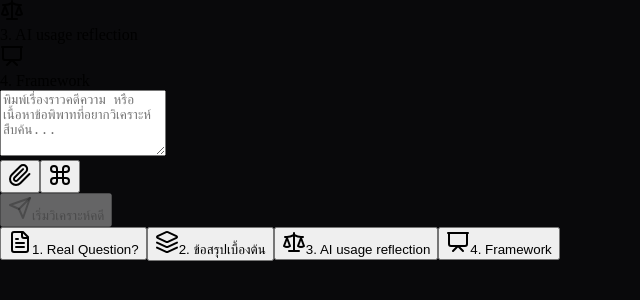
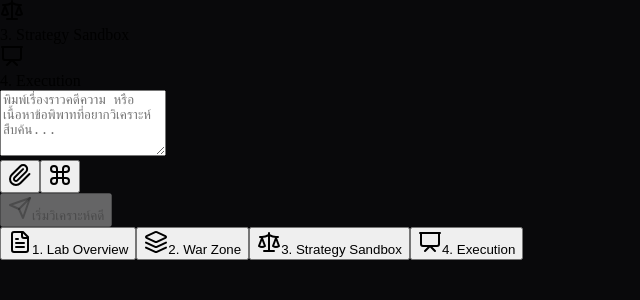
Before and after one commit to TK-ai-labtest/legal-ai-assist, a Next.js app: page / in a window 1280 px wide. Shown: the part 236-536 px from the top of the page, without its empty margins (0-640 px from the left). Built offline with nearby package versions, Linux system fonts and the light colour scheme.

Commit message:
Update page.tsx

```diff
--- a/app/page.tsx
+++ b/app/page.tsx
@@ -176,33 +176,33 @@ export default function App() {
 const commandSuggestions = [
     {
         icon: <FileText className="w-4 h-4 text-emerald-400" />,
-        label: "1. Real Question?",
-        description: "วิเคราะห์คำถามจริงของเคสและเส้นแบ่งการใช้สิทธิ 3 ฝ่ายในธุรกิจ",
-        prefix: "/real-question",
+        label: "1. Lab Overview",
+        description: "ภาพรวม new ประจำวัน + ข้อมูลเชิงสถิติ",
+        prefix: "/lab-overview",
         color: "from-emerald-500/20 to-teal-500/5 border-emerald-500/20 text-emerald-400",
         stepIndex: 1
     },
     {
         icon: <Layers className="w-4 h-4 text-amber-400" />,
-        label: "2. ข้อสรุปเบื้องต้น",
-        description: "สรุปข้อกฎหมายแข่งขันทางการค้ามาตรา 50, 57 และพฤติกรรมตลาด",
-        prefix: "/conclusion",
+        label: "2. War Zone",
+        description: "นั่งบนภูมองตำแหน่งและพื้นที่การรบ ผ่าน OI style old school",
+        prefix: "/war-zone",
         color: "from-amber-500/20 to-orange-500/5 border-amber-500/20 text-amber-400",
         stepIndex: 2
     },
     {
         icon: <Scale className="w-4 h-4 text-violet-400" />,
-        label: "3. AI usage reflection",
-        description: "ถอดบทเรียนการสั่ง AI คิดย้อนศรแยก Fact เพื่อไม่ให้ข้ามประเด็น",
-        prefix: "/ai-reflection",
+        label: "3. Strategy Sandbox",
+        description: "อยากมองแบบไหน เข้ามาเบิ่ง",
+        prefix: "/strategy-sandbox",
         color: "from-violet-500/20 to-fuchsia-500/5 border-violet-500/20 text-violet-400",
         stepIndex: 3
     },
     {
         icon: <Presentation className="w-4 h-4 text-cyan-400" />,
-        label: "4. Framework",
-        description: "กรอบคิดคดี Self-Preferencing เทียบเคียงคดี Amazon และ Shopee",
-        prefix: "/framework",
+        label: "4. Execution",
+        description: "ฝึกหวด บนข้อมูลเท่าที่มี",
+        prefix: "/execution",
         color: "from-cyan-500/20 to-blue-500/5 border-cyan-500/20 text-cyan-400",
         stepIndex: 4
     },
```
